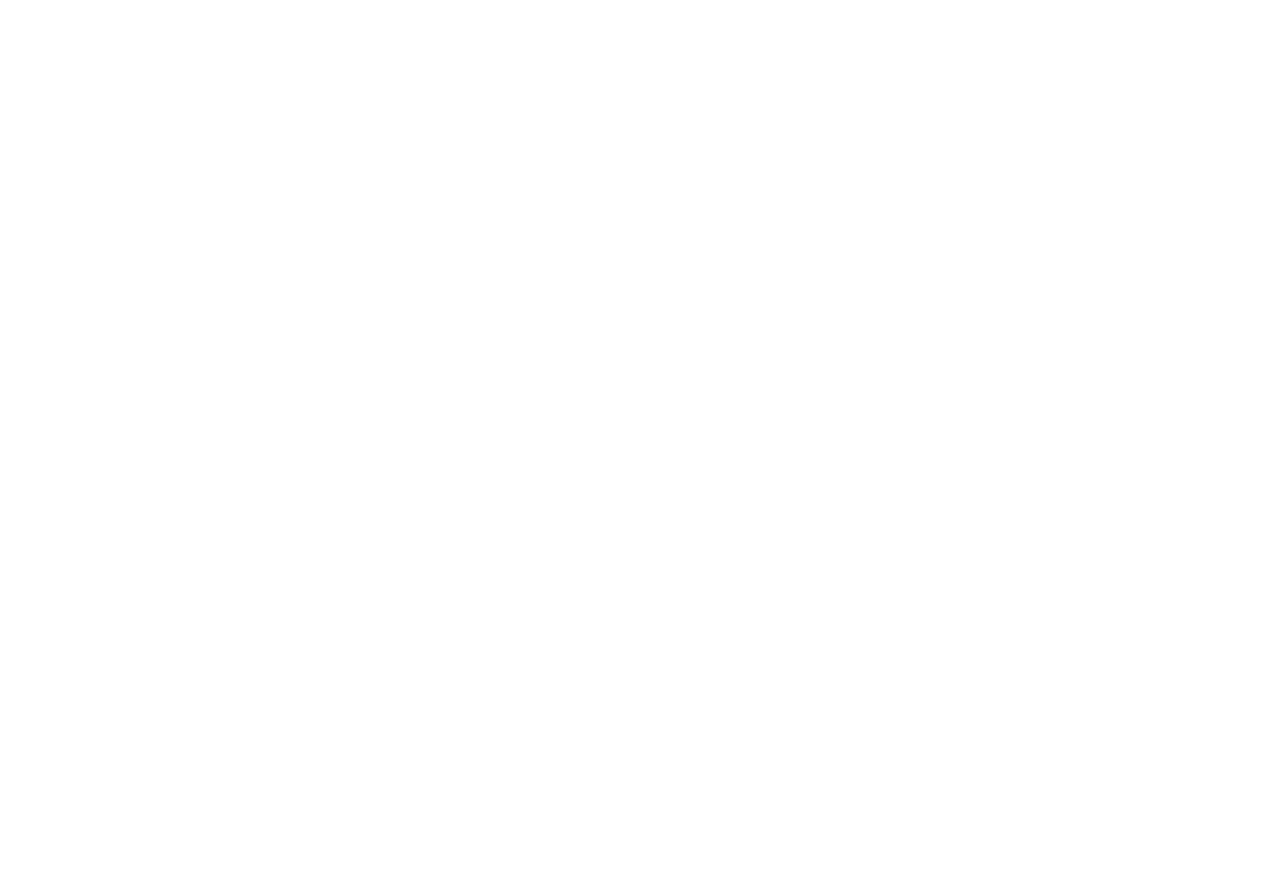
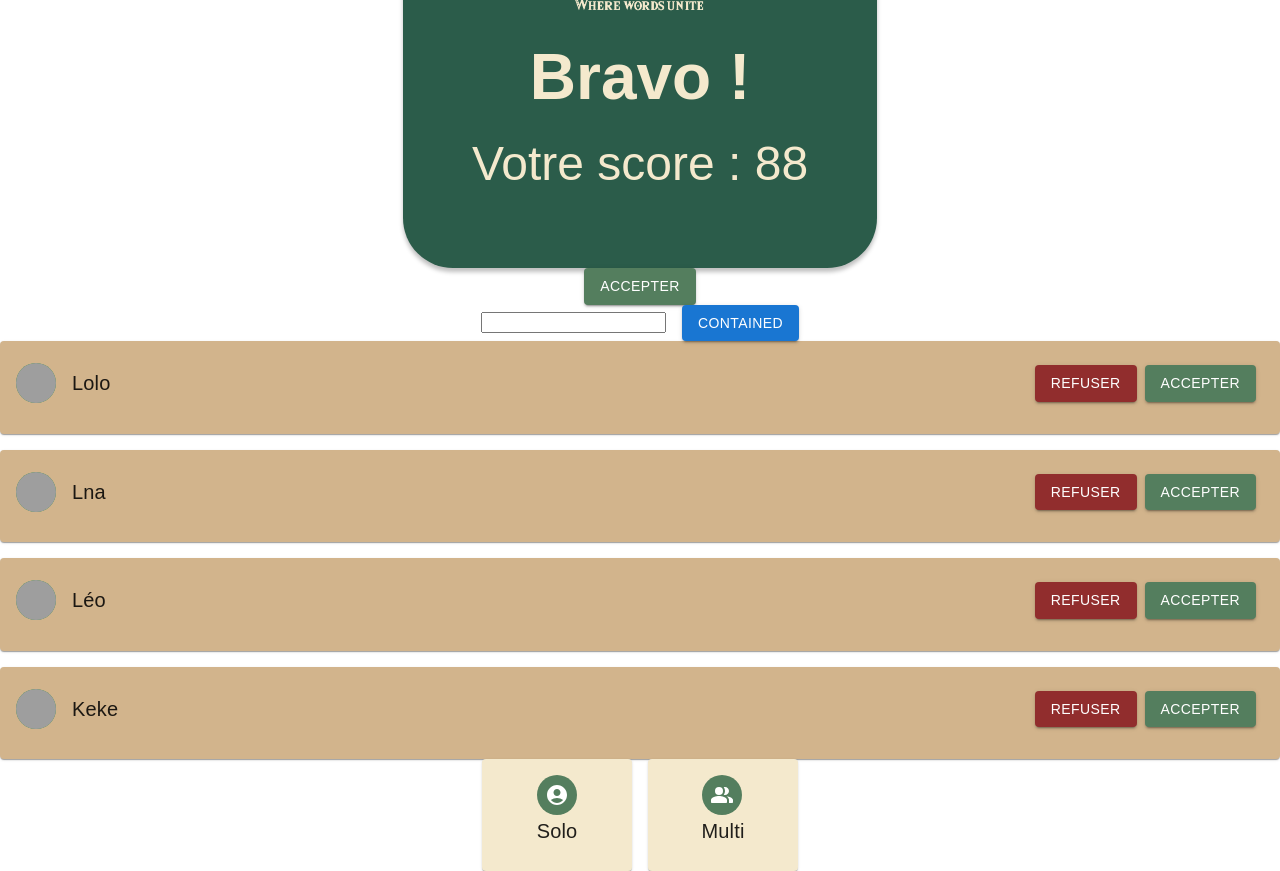
Before and after one commit to FC-Rats/Links-Awordkening, a React (Create React App) app in the folder frontend/: page / in a window 1280 px wide. Shown: the part 880-1751 px from the top of the page. Before the commit the page ends 800 px from the top, so only its background shows below. Built offline with nearby package versions, Linux system fonts and the light colour scheme; grey boxes are pictures that could not be loaded.

Commit message:
GameType

```diff
--- a/frontend/src/App.tsx
+++ b/frontend/src/App.tsx
@@ -8,17 +8,18 @@
 import { ComponentListWords } from './components/molecules/ComponentListWords';
 import StateFriendRequest from './components/molecules/StateFriendRequest';
 import Stack from '@mui/material/Stack';
+import GameType from './components/molecules/GameType';
 
 
 function App() {
   return (
     <div className="App">
-      {/*       <div style={{ display: 'flex', flexDirection: 'row' }}>
+      <div style={{ display: 'flex', flexDirection: 'row' }}>
         <ContainerInfoPlayer />
         <ContainerInfoGame />
       </div>
       <ComponentListWords />
-      <ComponentEndGame /> */}
+      <ComponentEndGame />
       <AcceptRefuseFriendRequest isAcceptingButton={true} friend={{ "id": 3, "username": "Lolo" }} />
       <SearchFriends />
       <Stack spacing={2}>
@@ -27,6 +28,10 @@
         <StateFriendRequest friend={{ "id": 5, "username": "Léo" }} />
         <StateFriendRequest friend={{ "id": 10, "username": "Keke" }} />
       </Stack>
+      <Stack spacing={2} direction="row" flexWrap="wrap" justifyContent="center" alignItems="center">
+        < GameType type='solo' />
+        < GameType type='multi' />
+      </Stack>
     </div>
   );
 }
--- /dev/null
+++ b/frontend/src/assets/css/GameType.css
@@ -0,0 +1,8 @@
+.card-GameType {
+    background-color: var(--parchment)!important;
+    width: 150px;
+}
+
+.avatar-GameType {
+    background-color: var(--viridian)!important;
+}
--- a/frontend/src/assets/css/StateFriendRequest.css
+++ b/frontend/src/assets/css/StateFriendRequest.css
@@ -1,3 +1,3 @@
 .card-StateFriendRequest {
-    background-color: var(--tan);
+    background-color: var(--tan)!important;
 }
--- a/frontend/src/components/molecules/GameType.tsx
+++ b/frontend/src/components/molecules/GameType.tsx
@@ -1,8 +1,28 @@
 import React from 'react'
+import Card from '@mui/material/Card';
+import Typography from '@mui/material/Typography';
+import { Avatar } from '@mui/material';
+import CardContent from '@mui/material/CardContent';
+import AccountCircleRoundedIcon from '@mui/icons-material/AccountCircleRounded';
+import PeopleAltRoundedIcon from '@mui/icons-material/PeopleAltRounded';
+import '../../assets/css/GameType.css'
 
-function GameType() {
+interface GameTypeProps {
+  type: 'solo' | 'multi';
+}
+
+function GameType({ type }: GameTypeProps) {
   return (
-    <div>GameType</div>
+    <Card className="card-GameType" sx={{ display: 'flex', cursor: 'pointer', alignItems: 'center', justifyContent: 'center' }} onClick={(e) => console.log(e, type)}>
+      <CardContent sx={{ display: 'column', flexDirection: 'row', alignItems: 'center', justifyContent: 'center', gap: 2 }}>
+        <Avatar className='avatar-GameType' sx={{ display: 'flex', alignItems: 'center', justifyContent: 'center' }}>
+          {type === 'solo' ? <AccountCircleRoundedIcon /> : <PeopleAltRoundedIcon />}
+        </Avatar>
+        <Typography component="span" variant="h6">
+          {type.charAt(0).toUpperCase() + type.slice(1)}
+        </Typography>
+      </CardContent>
+    </Card>
   )
 }
 
```
